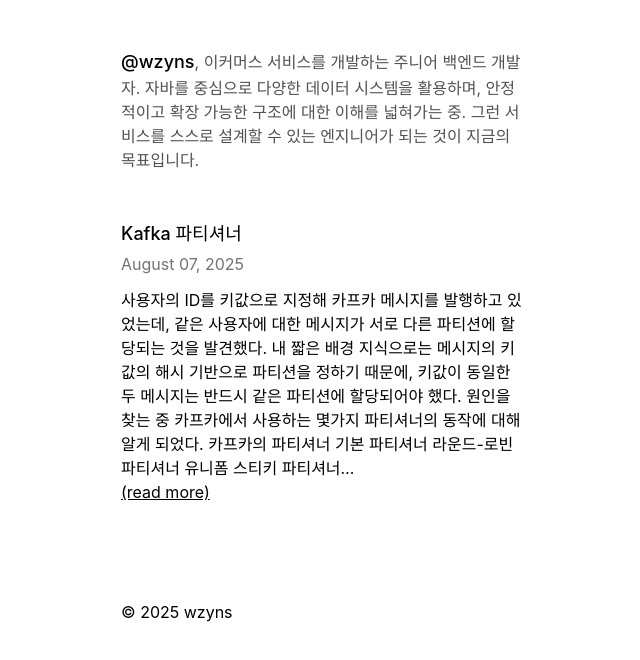
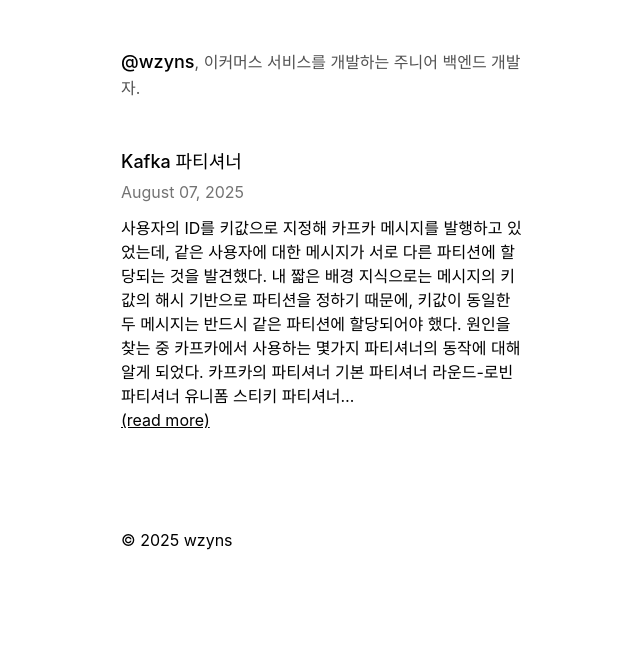
Before and after one commit to wzyns/wzyns.github.io, a Gatsby site: page / in a window 1280 px wide. Shown: the whole page, without its empty margins (315-955 px from the left). Built offline with nearby package versions, Linux system fonts and the light colour scheme; Gatsby itself is replaced by a stand-in of ours.

Commit message:
edit header

```diff
--- a/src/components/header.tsx
+++ b/src/components/header.tsx
@@ -9,10 +9,7 @@
         </Link>
         <span className="text-neutral-600">
           <span>,&nbsp;</span>
-          이커머스 서비스를 개발하는 주니어 백엔드 개발자. 자바를 중심으로
-          다양한 데이터 시스템을 활용하며, 안정적이고 확장 가능한 구조에 대한
-          이해를 넓혀가는 중. 그런 서비스를 스스로 설계할 수 있는 엔지니어가
-          되는 것이 지금의 목표입니다.
+          이커머스 서비스를 개발하는 주니어 백엔드 개발자.
         </span>
       </p>
     </header>
```
